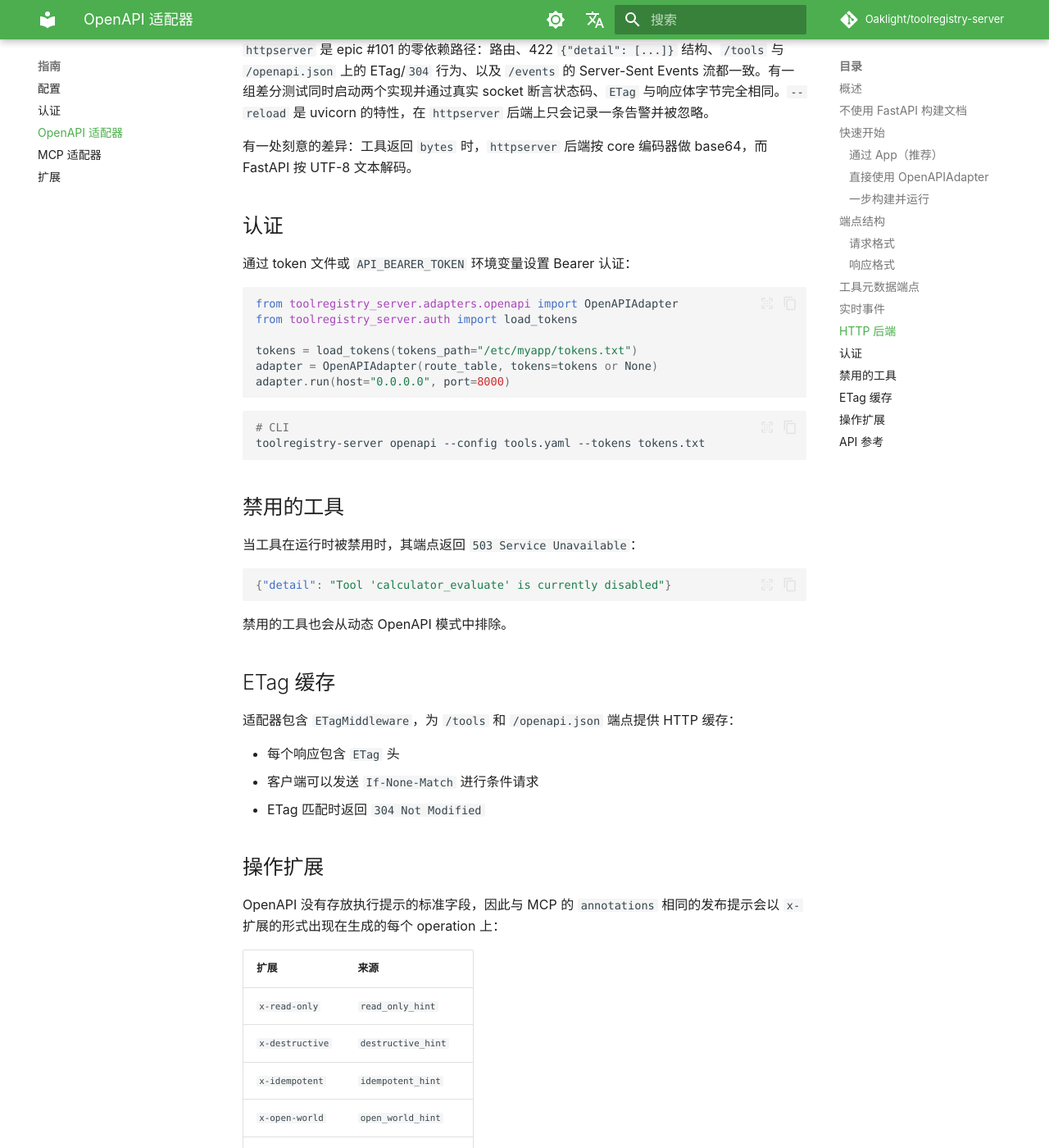
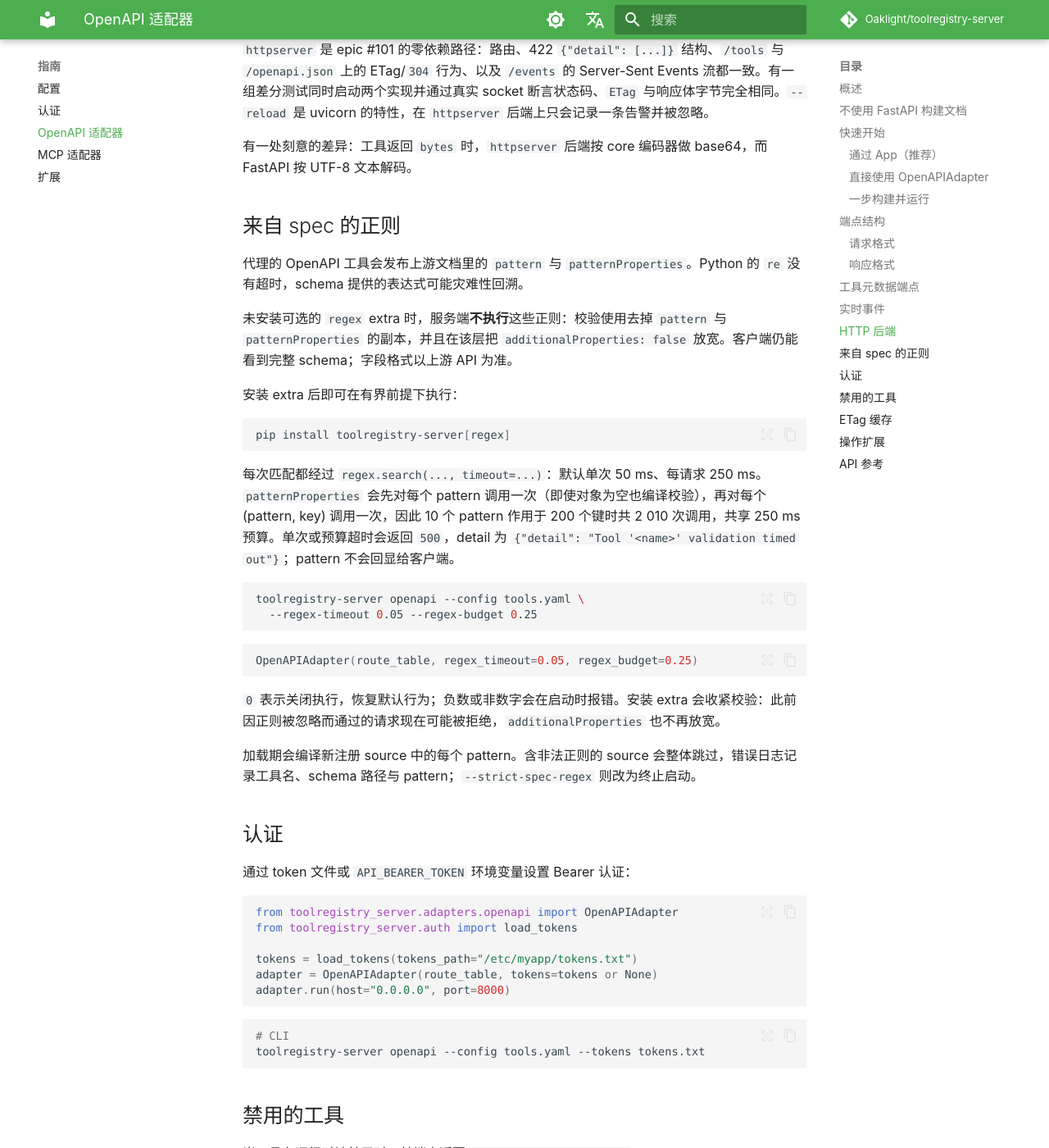
Before and after one commit to Oaklight/toolregistry-server, an MkDocs documentation site: the page built from docs/guides/openapi.md, in a window 1280 px wide and 1400 px high, scrolled down 3560 px. Shown: the whole window at 82% size. Built offline with MkDocs 1.6.1 and Material for MkDocs 9.7.7, drawn with Linux system fonts in a browser that asks for light colours; some web fonts are replaced; comment, search, counter and statistics services are not loaded.

Commit message:
docs(openapi): 记录有界的 spec 正则校验（#160）

````diff
--- a/docs/guides/openapi.md
+++ b/docs/guides/openapi.md
@@ -154,6 +154,33 @@ App().serve_openapi(config_path="tools.yaml", backend="httpserver")
 
 有一处刻意的差异：工具返回 `bytes` 时，`httpserver` 后端按 core 编码器做 base64，而 FastAPI 按 UTF-8 文本解码。
 
+## 来自 spec 的正则
+
+代理的 OpenAPI 工具会发布上游文档里的 `pattern` 与 `patternProperties`。Python 的 `re` 没有超时，schema 提供的表达式可能灾难性回溯。
+
+未安装可选的 `regex` extra 时，服务端**不执行**这些正则：校验使用去掉 `pattern` 与 `patternProperties` 的副本，并且在该层把 `additionalProperties: false` 放宽。客户端仍能看到完整 schema；字段格式以上游 API 为准。
+
+安装 extra 后即可在有界前提下执行：
+
+```bash
+pip install toolregistry-server[regex]
+```
+
+每次匹配都经过 `regex.search(..., timeout=...)`：默认单次 50 ms、每请求 250 ms。`patternProperties` 会先对每个 pattern 调用一次（即使对象为空也编译校验），再对每个 (pattern, key) 调用一次，因此 10 个 pattern 作用于 200 个键时共 2 010 次调用，共享 250 ms 预算。单次或预算超时会返回 `500`，detail 为 `{"detail": "Tool '<name>' validation timed out"}`；pattern 不会回显给客户端。
+
+```bash
+toolregistry-server openapi --config tools.yaml \
+  --regex-timeout 0.05 --regex-budget 0.25
+```
+
+```python
+OpenAPIAdapter(route_table, regex_timeout=0.05, regex_budget=0.25)
+```
+
+`0` 表示关闭执行，恢复默认行为；负数或非数字会在启动时报错。安装 extra 会收紧校验：此前因正则被忽略而通过的请求现在可能被拒绝，`additionalProperties` 也不再放宽。
+
+加载期会编译新注册 source 中的每个 pattern。含非法正则的 source 会整体跳过，错误日志记录工具名、schema 路径与 pattern；`--strict-spec-regex` 则改为终止启动。
+
 ## 认证
 
 通过 token 文件或 `API_BEARER_TOKEN` 环境变量设置 Bearer 认证：
````
Also changed, not shown: docs/changelog.md (+1 -0 lines).
